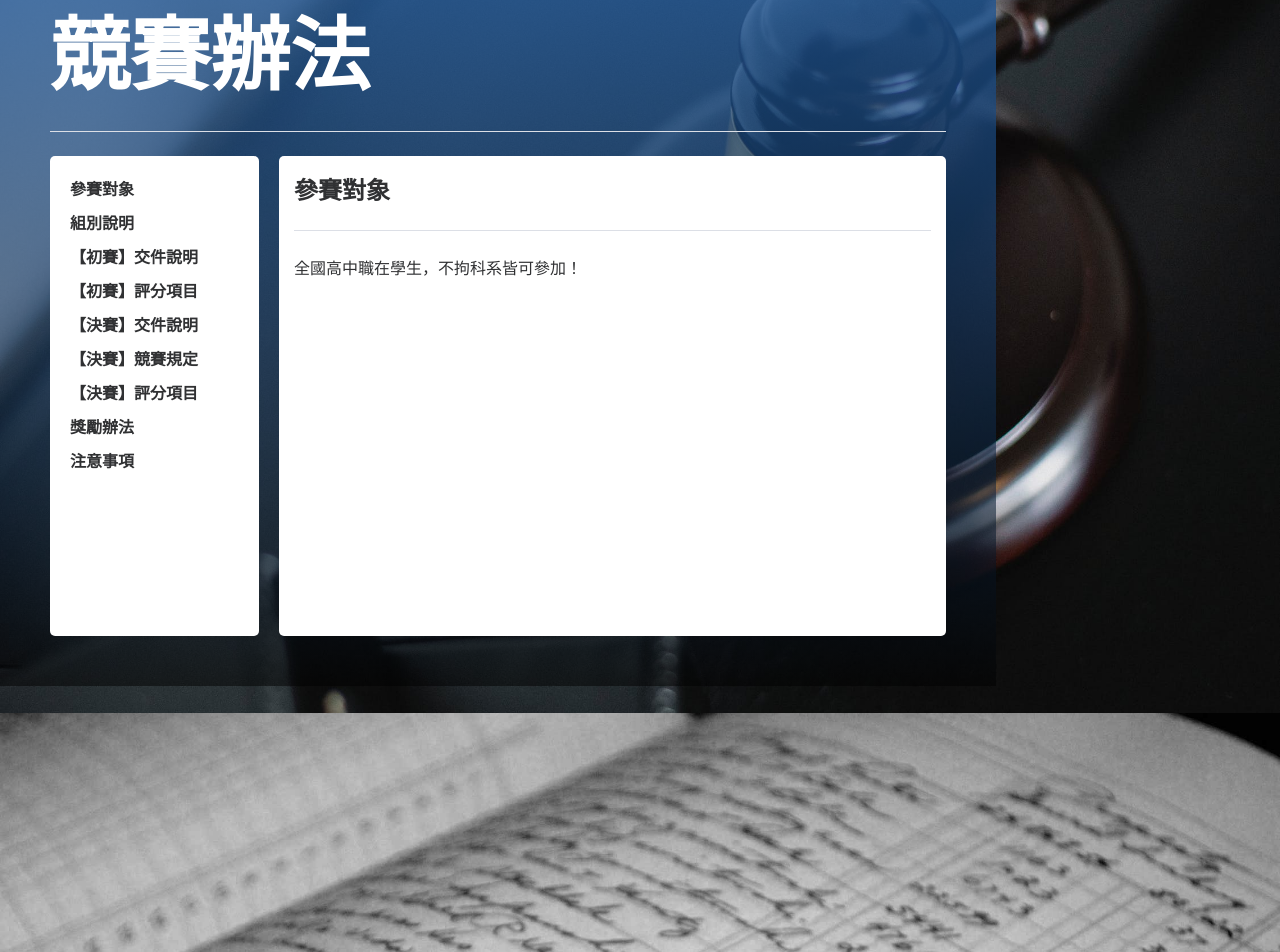
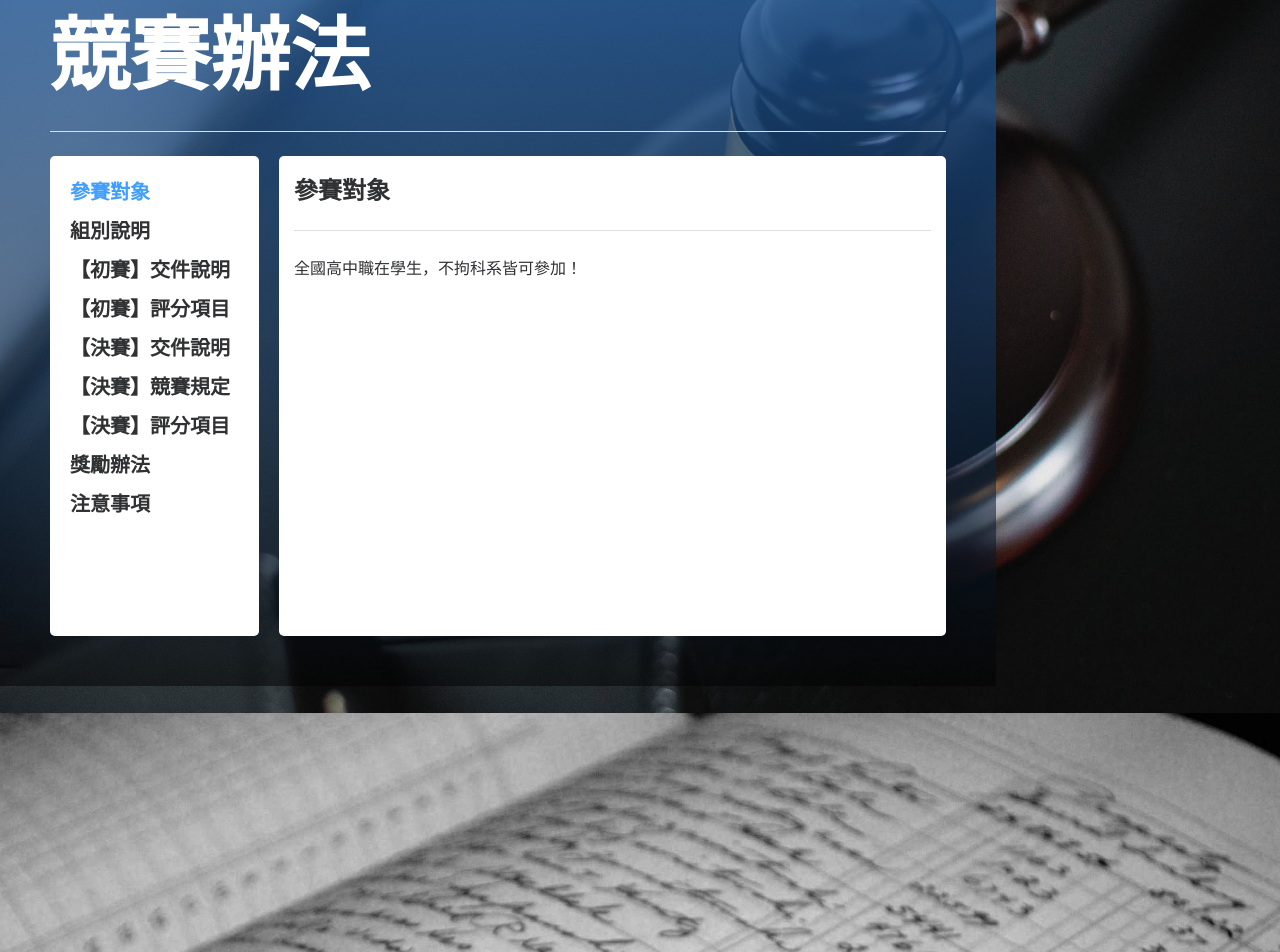
Before and after one commit to RainMeoCat/cpt-frontend-personal, a Vue app in the folder frontend/: page / in a window 1280 px wide. Shown: the part 3287-4239 px from the top of the page. Built offline with nearby package versions, Linux system fonts and the light colour scheme.

Commit message:
為競賽辦法加上了項目醒目標示即操作小提示，引入了Message組件

```diff
--- a/frontend/src/main.js
+++ b/frontend/src/main.js
@@ -1,7 +1,7 @@
 import Vue from 'vue'
 import App from './App.vue'
 import router from './router'
-import { Button, Icon, Row, Col, Menu, MenuItem, Divider, Empty, Collapse, CollapseItem, Link, Timeline, TimelineItem, Progress, Scrollbar, Drawer, Loading, Container } from 'element-ui'
+import { Button, Icon, Row, Col, Menu, MenuItem, Divider, Empty, Collapse, CollapseItem, Link, Timeline, TimelineItem, Progress, Scrollbar, Drawer, Loading, Container, Message } from 'element-ui'
 import 'element-ui/lib/theme-chalk/index.css'
 import data from './views/Data.js'
 
@@ -25,7 +25,9 @@ Vue.use(Empty)
 Vue.use(Drawer)
 Vue.use(Loading)
 Vue.use(Container)
+
 Vue.prototype.$Global_data = data
+Vue.prototype.$message = Message
 Vue.config.productionTip = false
 
 new Vue({
--- a/frontend/src/views/Pc.vue
+++ b/frontend/src/views/Pc.vue
@@ -277,6 +277,7 @@
                   v-for="(el, index) in this.Rules"
                   :key="index"
                   class="RuleTitle"
+                  :class="{ RuleIndexActive: RuleIndex === index }"
                   @click="RuleIndex = index"
                 >
                   {{ el }}
@@ -619,6 +620,7 @@ export default {
       S7t: false, // 滾動進入動畫：section7(Works 歷屆作品)
       S8t: false, // 滾動進入動畫：section8(Faq)
       RuleIndex: 0,
+      RuleFirstTip: true,
       options: { // 圓餅圖選項
         responsive: true,
         plugins: { // chartjs-plugin-datalabels設定
@@ -701,6 +703,10 @@ export default {
         }
         case (4): {
           SELF.S5t = true
+          if (SELF.RuleFirstTip) {
+            SELF.$message.success('點擊左邊的項目來查看詳細內容！')
+            SELF.RuleFirstTip = false
+          }
           SELF.$router.push('#Rules').catch(() => {})
           break
         }
@@ -881,7 +887,7 @@ section {
   color: #303133;
   padding: 5px;
   border-radius: 5px;
-  transition: background-color 500ms;
+  transition: all 500ms;
 }
 .RuleTitle:hover {
   background-color: rgba(0, 0, 0, 0.1);
@@ -889,13 +895,13 @@ section {
 }
 .RuleTitleContainer {
   text-align: left;
-  font-size: 2vmin;
+  font-size: 2.5vmin;
   font-weight: 900;
   height: 60vh;
   background-color: white;
   padding: 15px;
   border-radius: 5px;
-  overflow-y:scroll
+  overflow-y: scroll;
 }
 .RuleContentContainer {
   text-align: left;
@@ -906,6 +912,7 @@ section {
   background-color: white;
   padding: 15px;
   border-radius: 5px;
+  color: #303133;
 }
 .RuleContentTitle {
   text-align: left;
@@ -918,4 +925,7 @@ section {
   font-size: 2vmin;
   color: #303133;
 }
+.RuleIndexActive {
+  color: #409eff;
+}
 </style>
```
